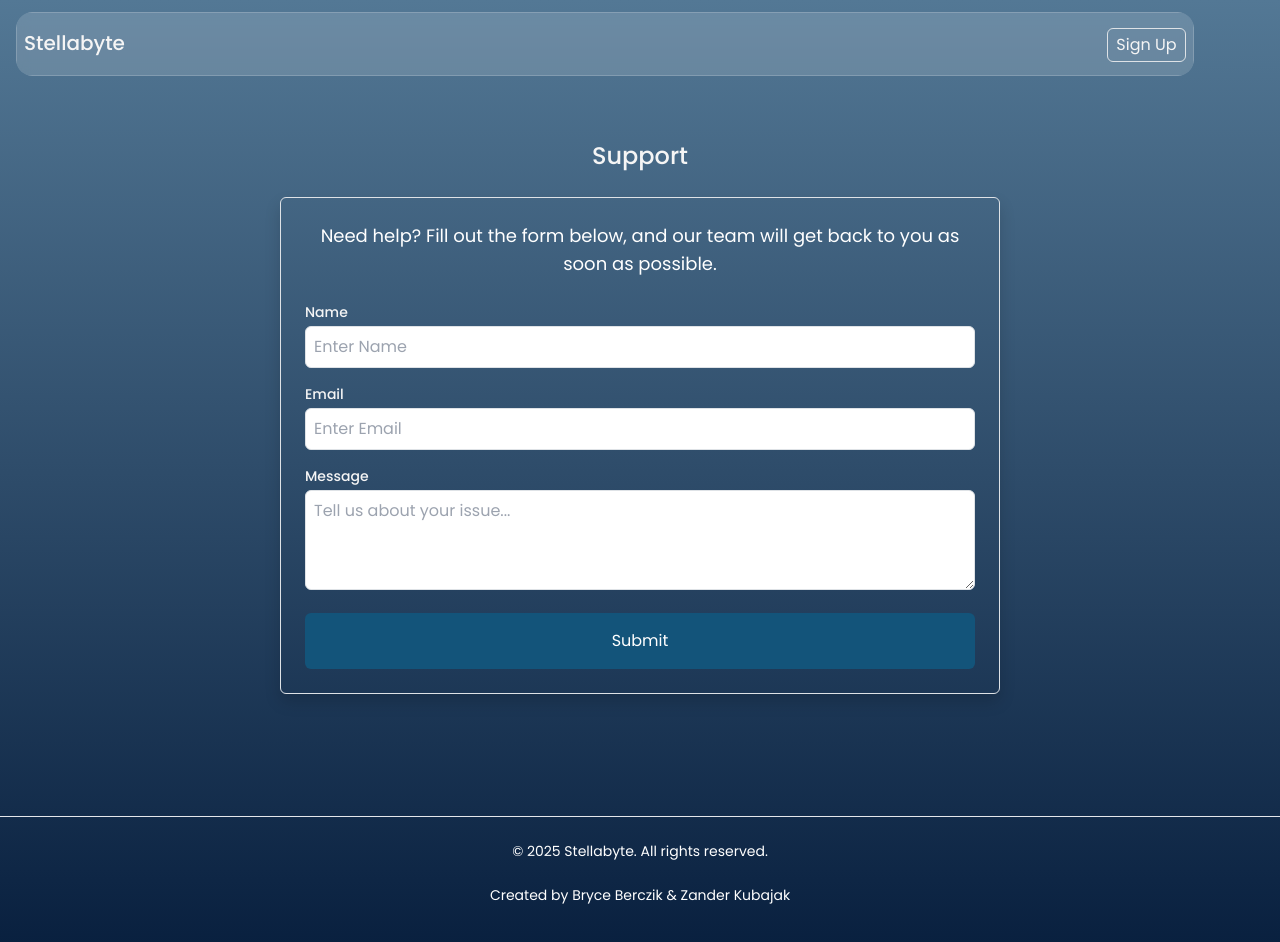
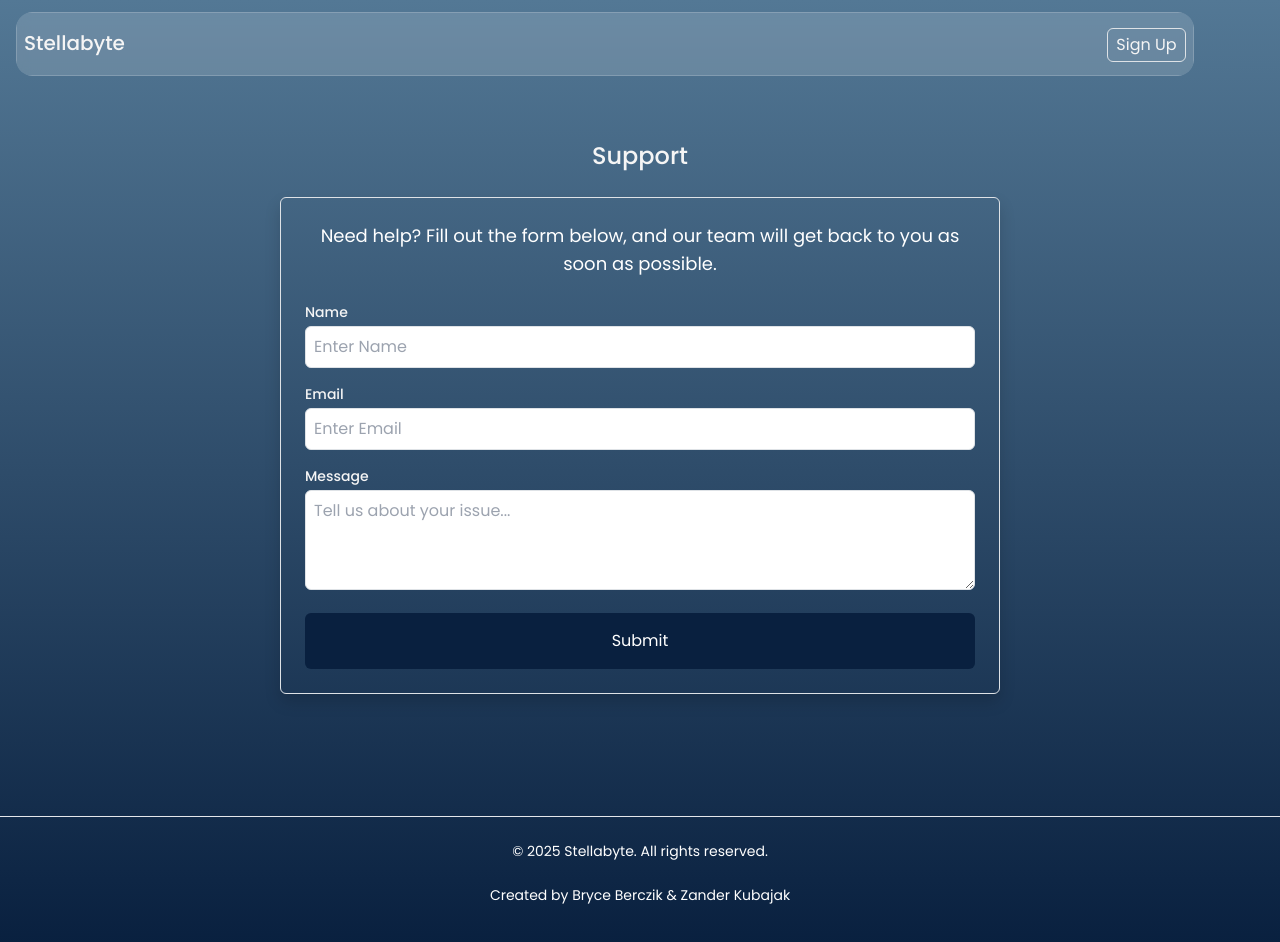
Before and after one commit to ZVKubajak/Stellabyte, a React (Vite) app in the folder client/: page /support in a window 1280 px wide. Shown: the top 942 px of the page. Built offline with nearby package versions, Linux system fonts and the light colour scheme.

Commit message:
completed support page

```diff
--- a/client/src/pages/Support.tsx
+++ b/client/src/pages/Support.tsx
@@ -165,7 +165,7 @@ const Support = () => {
           <button
             type="submit"
             disabled={isSubmitting}
-            className="w-full bg-[#13547a] text-white py-3 rounded hover:bg-blue-700"
+            className="w-full bg-[#09203f] text-white py-3 rounded hover:bg-[#1a2c47]"
           >
             {isSubmitting ? "Sending..." : "Submit"}
           </button>
```
